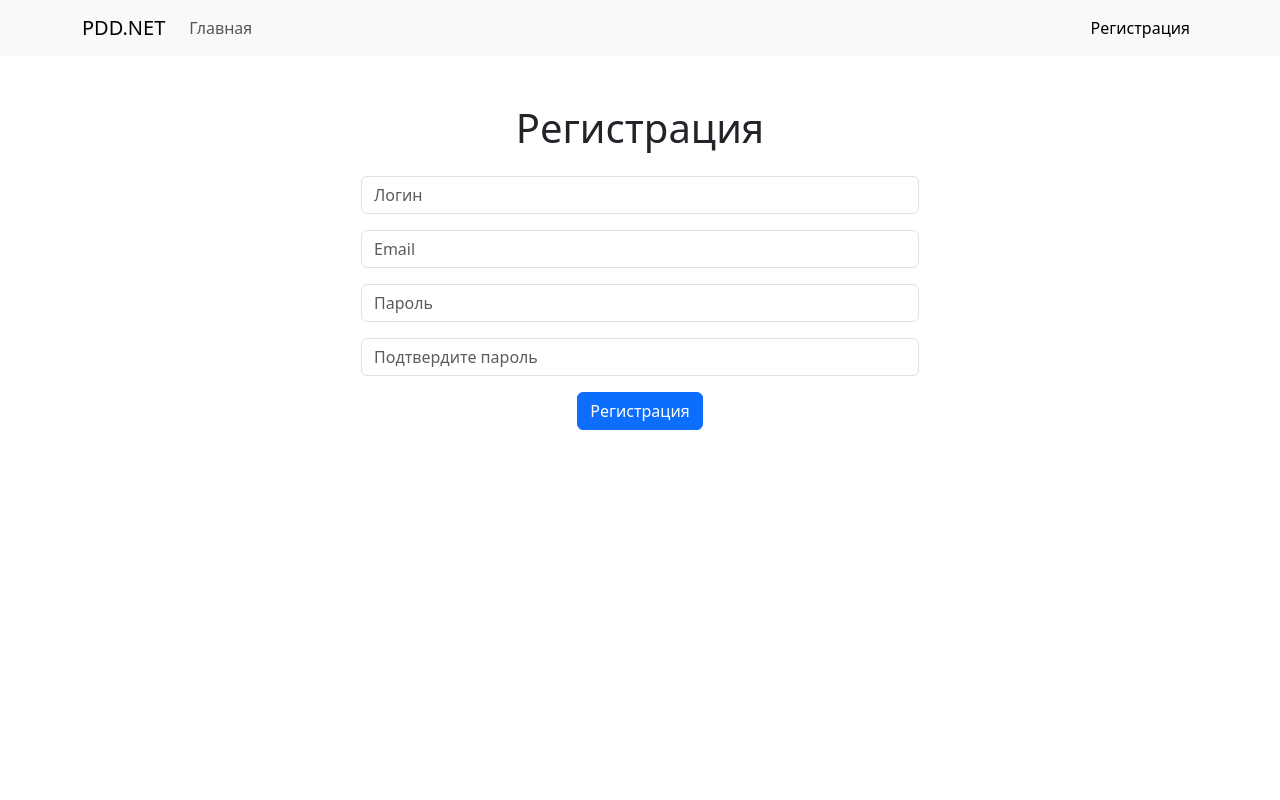
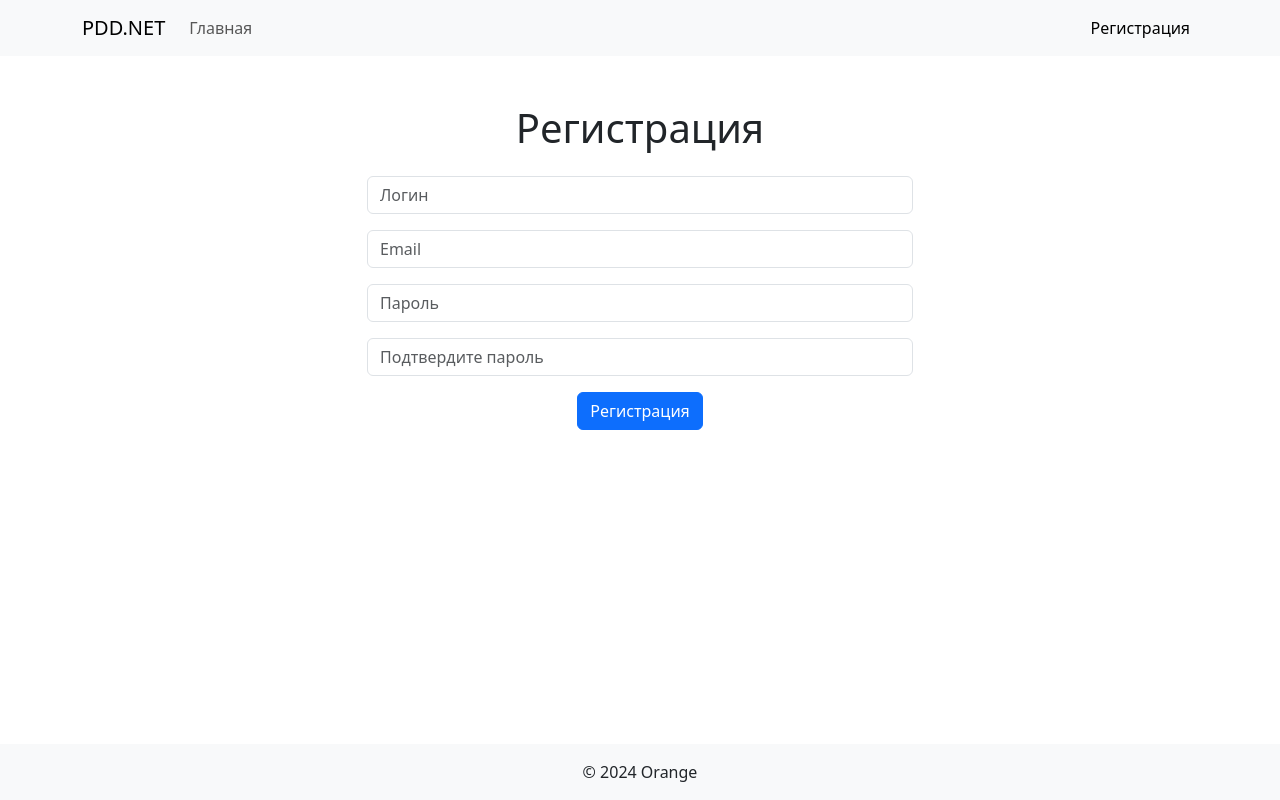
Before and after one commit to Alex5X55/PDD.NET, a React (Create React App) app in the folder PDD.NET.Client/pdd-net-client/: page /register in a window 1280 px wide. Built offline with nearby package versions, Linux system fonts and the light colour scheme.

Commit message:
Добавлен Footer.

```diff
--- /dev/null
+++ b/PDD.NET.Client/pdd-net-client/src/components/app-footer.tsx
@@ -0,0 +1,18 @@
+import React from "react";
+import { Container, Row, Col } from "react-bootstrap";
+
+const AppFooter: React.FC = () => {
+  return (
+    <footer className="bg-light text-dark py-3">
+      <Container>
+        <Row>
+          <Col className="text-center">
+            &copy; {new Date().getFullYear()} Orange
+          </Col>
+        </Row>
+      </Container>
+    </footer>
+  );
+};
+
+export default AppFooter;
--- /dev/null
+++ b/PDD.NET.Client/pdd-net-client/src/components/app.css
@@ -0,0 +1,30 @@
+html, body {
+    height: 100%;
+}
+
+body {
+    display: flex;
+    flex-direction: column;
+}
+
+#root {
+    flex: 1;
+    display: flex;
+    flex-direction: column;
+}
+
+.d-flex {
+    display: flex !important;
+}
+
+.flex-column {
+    flex-direction: column !important;
+}
+
+.min-vh-100 {
+    min-height: 100vh !important;
+}
+
+.flex-grow-1 {
+    flex-grow: 1 !important;
+}
--- a/PDD.NET.Client/pdd-net-client/src/components/app.tsx
+++ b/PDD.NET.Client/pdd-net-client/src/components/app.tsx
@@ -4,19 +4,23 @@ import HomePage from "../pages/home-page";
 import { Route, Routes } from "react-router-dom";
 import NotFoundPage from "../pages/not-found-page";
 import RegisterPage from "../pages/register-page";
+import AppFooter from "./app-footer";
+import Container from "react-bootstrap/Container";
 
 function App() {
   return (
-    <>
+    <div className="d-flex flex-column min-vh-100">
       <AppHeader />
+      <Container className="flex-grow-1">
+        <Routes>
+          <Route path="/" element={<HomePage />} />
+          <Route path="/register" element={<RegisterPage />} />
 
-      <Routes>
-        <Route path="/" element={<HomePage />} />
-        <Route path="/register" element={<RegisterPage />} />
-
-        <Route path="*" element={<NotFoundPage />} />
-      </Routes>
-    </>
+          <Route path="*" element={<NotFoundPage />} />
+        </Routes>
+      </Container>
+      <AppFooter />
+    </div>
   );
 }
 
```
